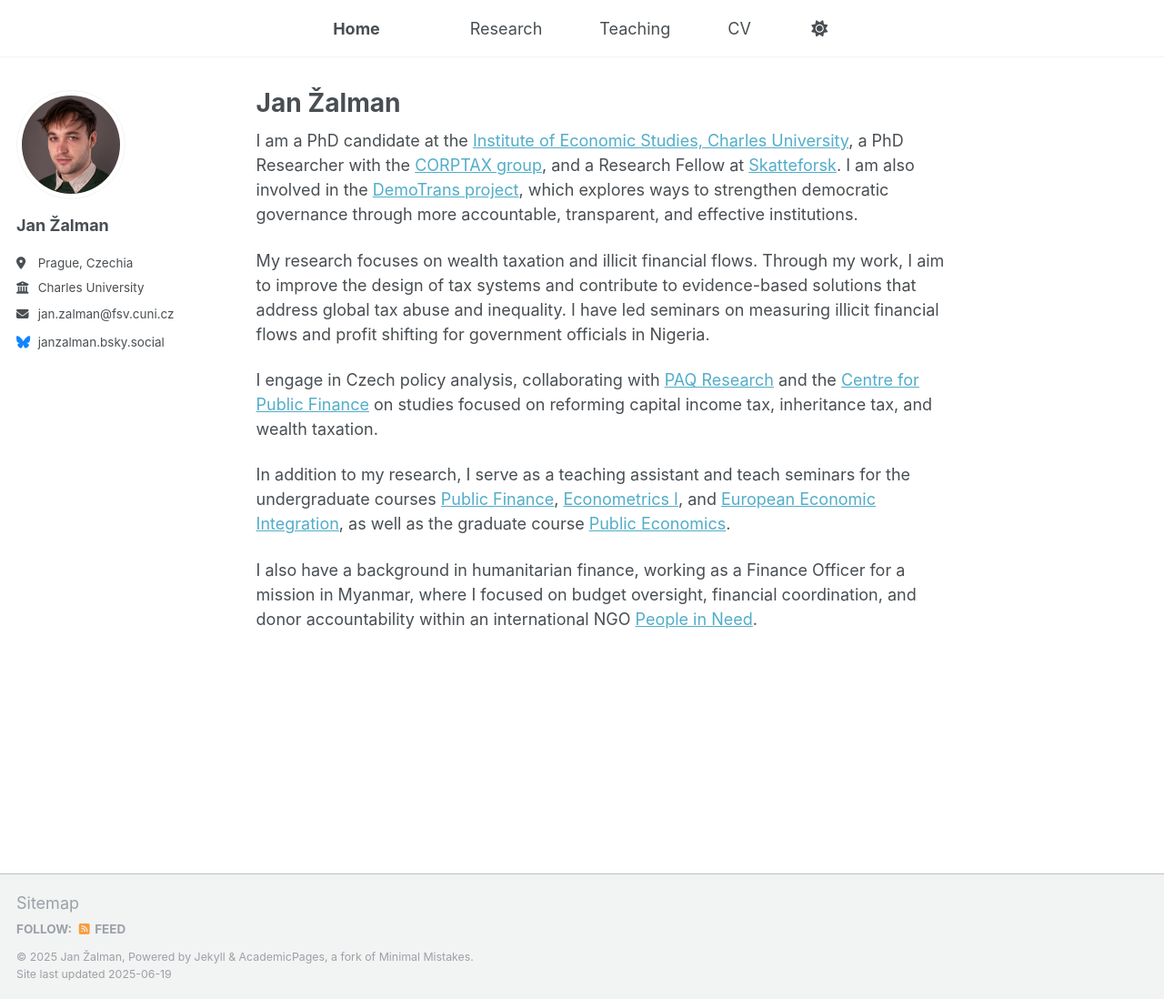
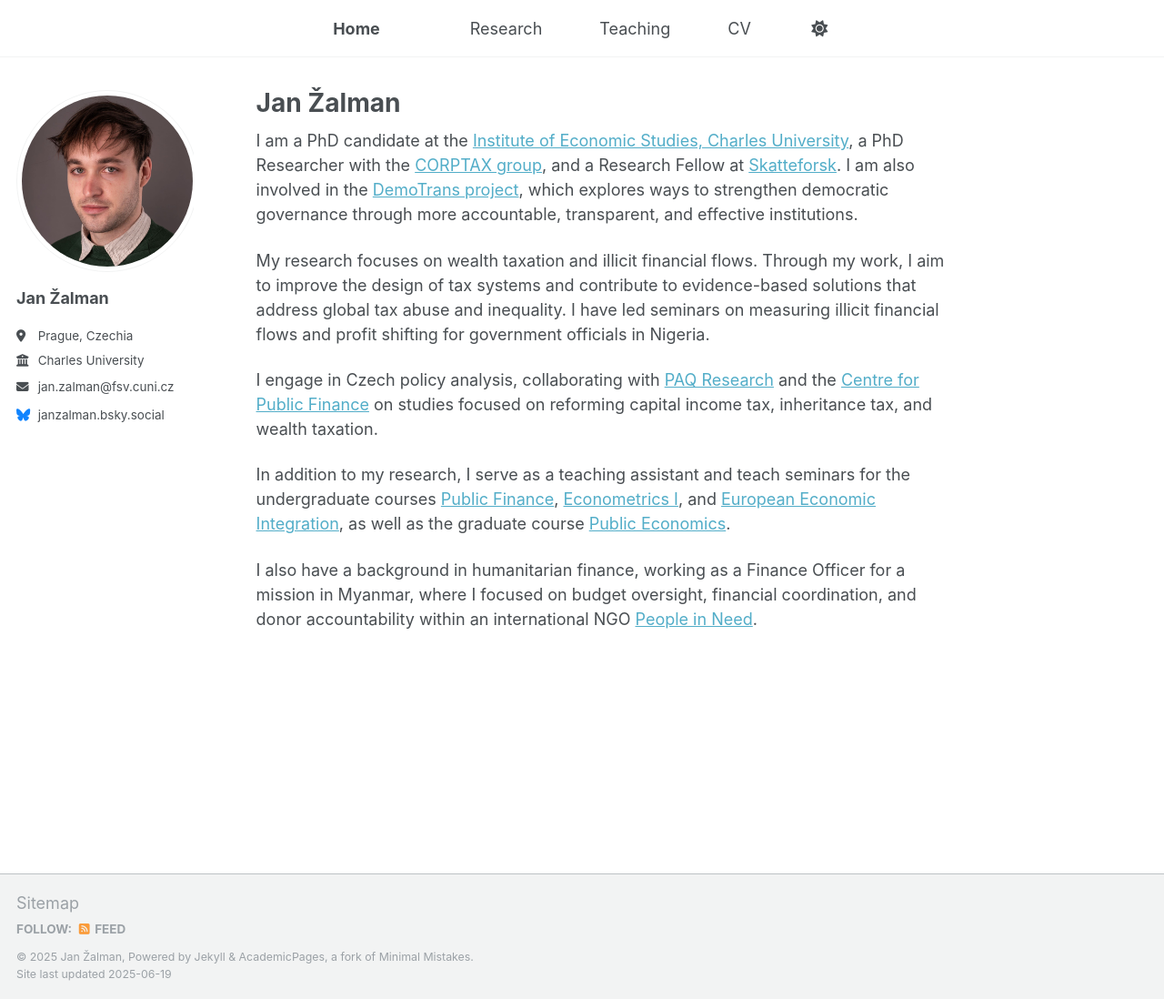
Before and after one commit to janzalman/janzalman.github.io, a Jekyll site: the page built from _pages/index.md, in a window 1280 px wide and 1098 px high. Shown: the whole window at 91% size. Built offline with Jekyll 4.4.1, drawn with Linux system fonts in a browser that asks for light colours.

Commit message:
Update _sidebar.scss

```diff
--- a/_sass/layout/_sidebar.scss
+++ b/_sass/layout/_sidebar.scss
@@ -82,13 +82,13 @@
 
 .author__avatar {
   display: block;
-  text-align: center; // center the image in the block
+  text-align: center;
   margin-bottom: 1rem;
 
   img {
-    max-width: 175px;
-    width: 120px; // optional: consistent sizing
-    height: 120px;
+    max-width: 225px; // increase size
+    width: 200px;
+    height: 200px;
     border-radius: 50%;
     object-fit: cover;
 
```
